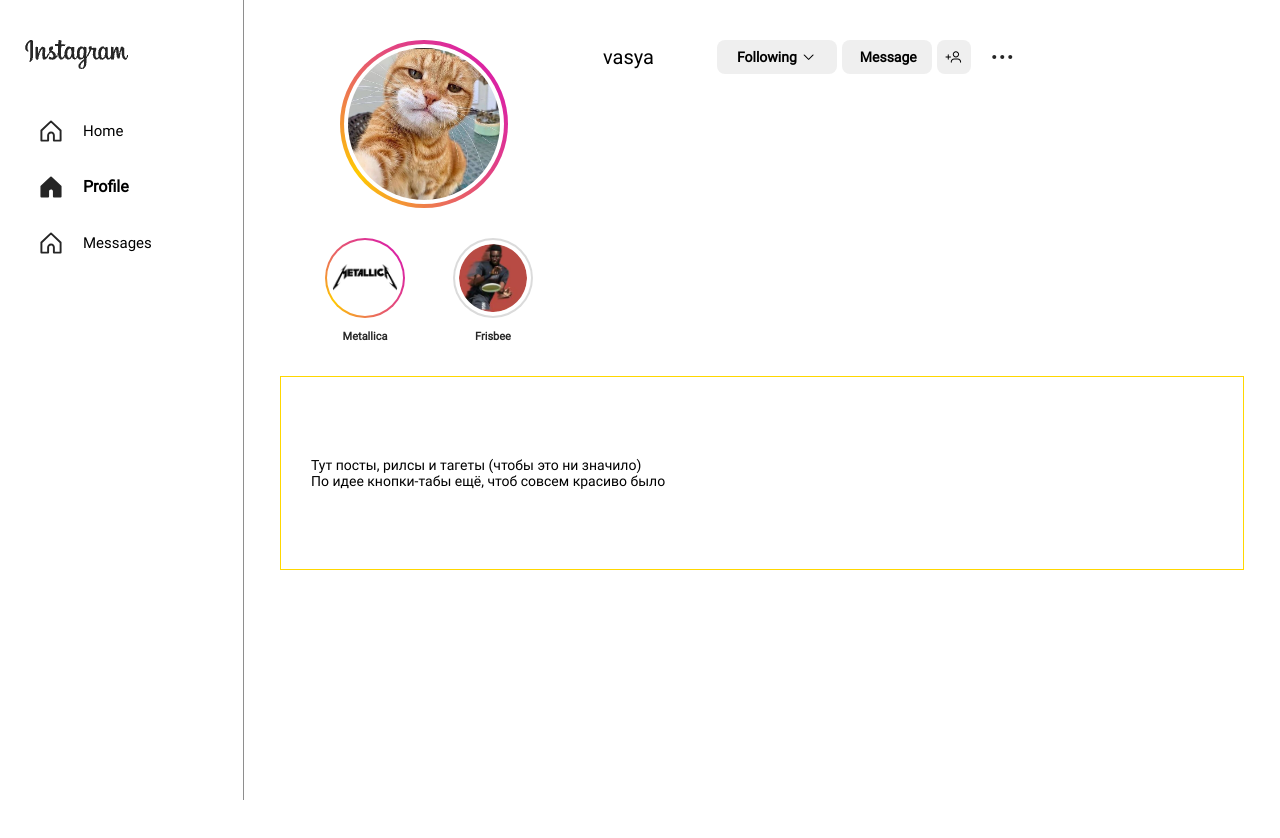
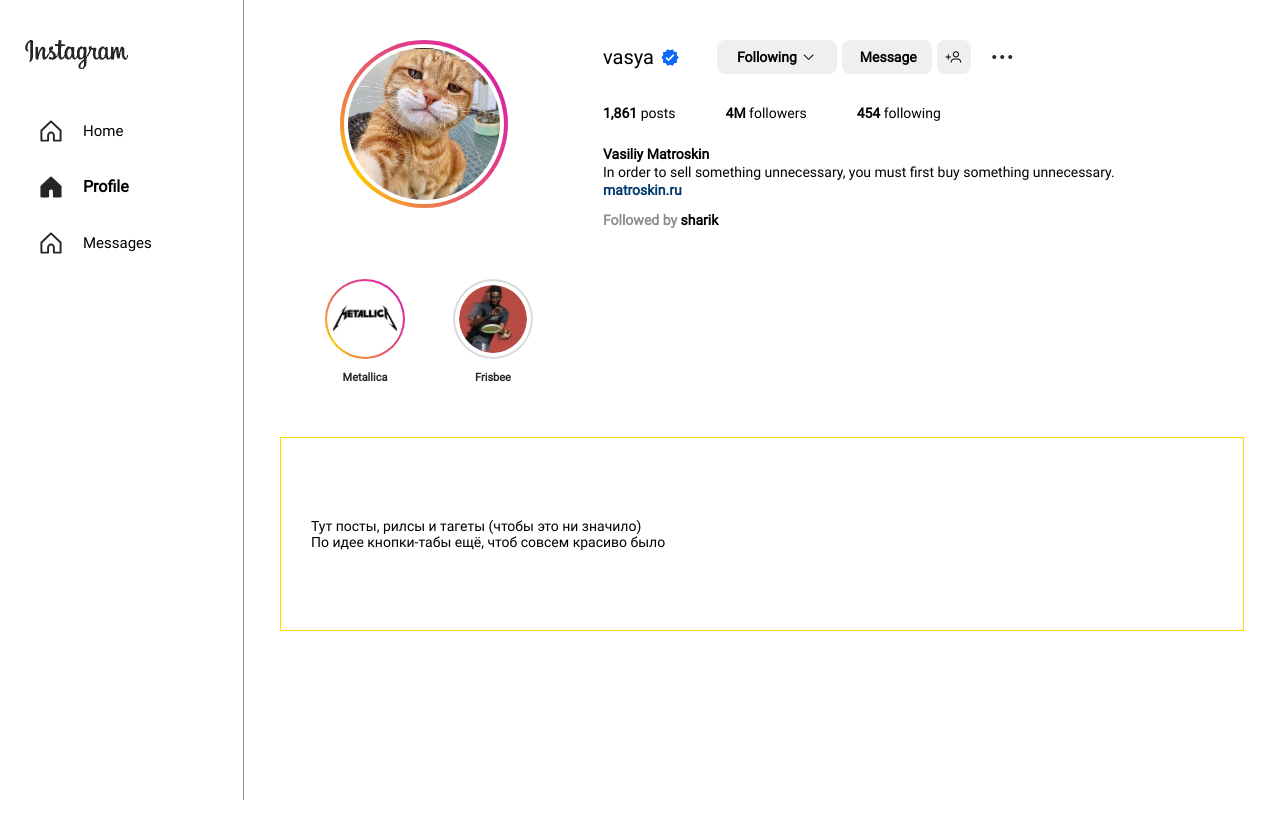
Before and after one commit to Nexten-dev/frontend-public, a Next.js app: page /profile in a window 1280 px wide. Shown: the top 838 px of the page. Built offline with nearby package versions, Linux system fonts and the light colour scheme.

Commit message:
18-03-24

```diff
--- a/src/widgets/profile/styles.module.scss
+++ b/src/widgets/profile/styles.module.scss
@@ -1,7 +1,7 @@
 .profile {
   display: flex;
   flex-direction: column;
-  row-gap: 30px;
+  row-gap: 50px;
 }
 
 .panel {
@@ -9,16 +9,55 @@
   padding: 0 60px;
 }
 
+.avatar {
+  position: relative;
+  width: 168px;
+  height: 168px;
+  margin-right: 95px;
+  background-image: linear-gradient(white, white),
+    radial-gradient(circle at 10% 80%, #ffca00, #d300c5);
+  background-clip: content-box, border-box;
+  background-origin: border-box;
+  border: 4px solid transparent;
+  border-radius: 50%;
+}
+
+.avatar__url {
+  position: absolute;
+  inset: 4px;
+  background-size: cover;
+  border-radius: 50%;
+}
+
 .panel__action {
   display: flex;
   align-items: center;
+  margin-bottom: 27px;
 }
 
 .panel__nickname {
   margin-right: 63px;
+  font-weight: 400;
   font-size: 20px;
-  font-weight: 400;
   line-height: 25px;
+}
+
+.panel__nickname--verify {
+  position: relative;
+}
+
+.panel__nickname--verify::before {
+  position: absolute;
+  top: 50%;
+  right: -25px;
+  width: 18px;
+  height: 18px;
+  background-image: url('../../../assets/verify-icon.svg');
+  background-repeat: no-repeat;
+  background-position: center right;
+  background-size: contain;
+  content: '';
+  transform: translateY(-50%);
 }
 
 .panel__list-btn {
@@ -34,8 +73,8 @@
 .panel__following,
 .panel__message {
   padding: 8px 0;
+  font-weight: 600;
   font-size: 14px;
-  font-weight: 600;
   line-height: 18px;
   text-align: center;
 }
@@ -43,27 +82,27 @@
 .panel__following,
 .panel__message,
 .panel__add {
+  background: rgb(239, 239, 239);
   border-radius: 8px;
-  background: rgb(239, 239, 239);
 }
 
 .panel__following {
   position: relative;
+  padding-right: 40px;
   padding-left: 20px;
-  padding-right: 40px;
 }
 
 .panel__following::before {
-  content: url('../../../assets/btn-arrow-down.svg');
   position: absolute;
   top: 50%;
   right: 23px;
   transform: translateY(-60%);
+  content: url('../../../assets/btn-arrow-down.svg');
 }
 
 .panel__message {
+  padding-right: 15px;
   padding-left: 18px;
-  padding-right: 15px;
 }
 
 .panel__add {
@@ -80,27 +119,44 @@
   background-position: center center;
 }
 
-.avatar {
-  position: relative;
-  margin-right: 95px;
-  width: 168px;
-  height: 168px;
-  border: 4px solid transparent;
-  border-radius: 50%;
-  background-image: linear-gradient(white, white),
-    radial-gradient(circle at 10% 80%, #ffca00, #d300c5);
-  background-origin: border-box;
-  background-clip: content-box, border-box;
+.panel__counters-list {
+  display: flex;
+  margin-bottom: 20px;
 }
 
-.avatar__url {
-  position: absolute;
-  top: 4px;
-  right: 4px;
-  bottom: 4px;
-  left: 4px;
-  border-radius: 50%;
-  background-size: cover;
+.panel__counters-item {
+  font-weight: 400;
+  font-size: 14px;
+  line-height: 24px;
+}
+
+.panel__counters-item:not(:last-child) {
+  margin-right: 50px;
+}
+
+.panel__counters-posts,
+.panel__counters-followers,
+.panel__counters-following {
+  font-weight: 700;
+}
+
+.panel__personal {
+  font-weight: 600;
+  font-size: 14px;
+  line-height: 18px;
+}
+
+.panel__bio {
+  font-weight: 400;
+}
+
+.panel__website {
+  margin-bottom: 12px;
+  color: #00376b;
+}
+
+.followed {
+  color: #8e8e8e;
 }
 
 .stories {
@@ -120,15 +176,15 @@
 
   .story__preview {
     position: relative;
-    margin-bottom: 10px;
     width: 80px;
     height: 80px;
+    margin-bottom: 10px;
+    background-image: linear-gradient(white, white),
+      radial-gradient(circle at 10% 80%, #dbdbdb, #dbdbdb);
+    background-clip: content-box, border-box;
+    background-origin: border-box;
     border: 2px solid transparent;
     border-radius: 50%;
-    background-image: linear-gradient(white, white),
-      radial-gradient(circle at 10% 80%, #dbdbdb, #dbdbdb);
-    background-origin: border-box;
-    background-clip: content-box, border-box;
   }
 
   .story__preview--gradient {
@@ -137,22 +193,19 @@
   }
 
   .story__image {
+    background-position: center center;
     position: absolute;
-    top: 4px;
-    right: 4px;
-    bottom: 4px;
-    left: 4px;
+    inset: 4px;
+    background-repeat: no-repeat;
+    background-size: contain;
     border-radius: 50%;
-    background-size: contain;
-    background-repeat: no-repeat;
-    background-position: center center;
   }
 
   .story__description {
+    color: #262626;
     font-weight: 600;
     font-size: 11px;
     line-height: 160%;
-    color: #262626;
   }
 }
 
--- a/src/widgets/profile/ui/Panel.tsx
+++ b/src/widgets/profile/ui/Panel.tsx
@@ -3,7 +3,21 @@
 
 const user = {
   nickname: 'vasya',
+  name: 'Vasiliy ',
+  surname: 'Matroskin',
+  bio: 'In order to sell something unnecessary, you must first buy something unnecessary.',
+  website: 'matroskin.ru',
+  websiteHref: 'http://matroskin.ru/',
+  verify: true,
+  posts: '1,861',
+  followers: '4M',
+  following: '454',
+  followedBy: 'sharik',
 };
+
+let userVerify = user.verify
+  ? `${styles['panel__nickname']} ${styles['panel__nickname--verify']}`
+  : `${styles.panel__nickname}`;
 
 const Panel = () => {
   return (
@@ -18,7 +32,7 @@
       </div>
       <div className={styles.panel__info}>
         <div className={styles.panel__action}>
-          <span className={styles.panel__nickname}>{user.nickname}</span>
+          <span className={userVerify}>{user.nickname}</span>
           <ul className={`list-reset ${styles['panel__list-btn']}`}>
             <li className={styles['panel__item-btn']}>
               <button className={`btn-reset ${styles.panel__following}`}>
@@ -36,6 +50,42 @@
           </ul>
           <button className={`btn-reset ${styles.panel__burger}`}></button>
         </div>
+        <ul className={`list-reset ${styles['panel__counters-list']}`}>
+          <li className={styles['panel__counters-item']}>
+            <span className={styles['panel__counters-posts']}>
+              {user.posts}
+            </span>{' '}
+            posts
+          </li>
+          <li className={styles['panel__counters-item']}>
+            <span className={styles['panel__counters-followers']}>
+              {user.followers}
+            </span>{' '}
+            followers
+          </li>
+          <li className={styles['panel__counters-item']}>
+            <span className={styles['panel__counters-following']}>
+              {user.following}
+            </span>{' '}
+            following
+          </li>
+        </ul>
+        <div className={styles.panel__personal}>
+          <div className={styles.panel__fullname}>
+            <span className={styles.panel__name}>{user.name}</span>
+            <span className={styles.panel__surname}>{user.surname}</span>
+          </div>
+          <div className={styles.panel__bio}>{user.bio}</div>
+          <div className={styles.panel__website}>
+            <a href={user.websiteHref} className='link-reset'>
+              {user.website}
+            </a>
+          </div>
+          <div className={styles['panel__followed-by']}>
+            <span className={styles.followed}>Followed by </span>
+            <span className={styles['followed-user']}>{user.followedBy}</span>
+          </div>
+        </div>
       </div>
     </div>
   );
```
